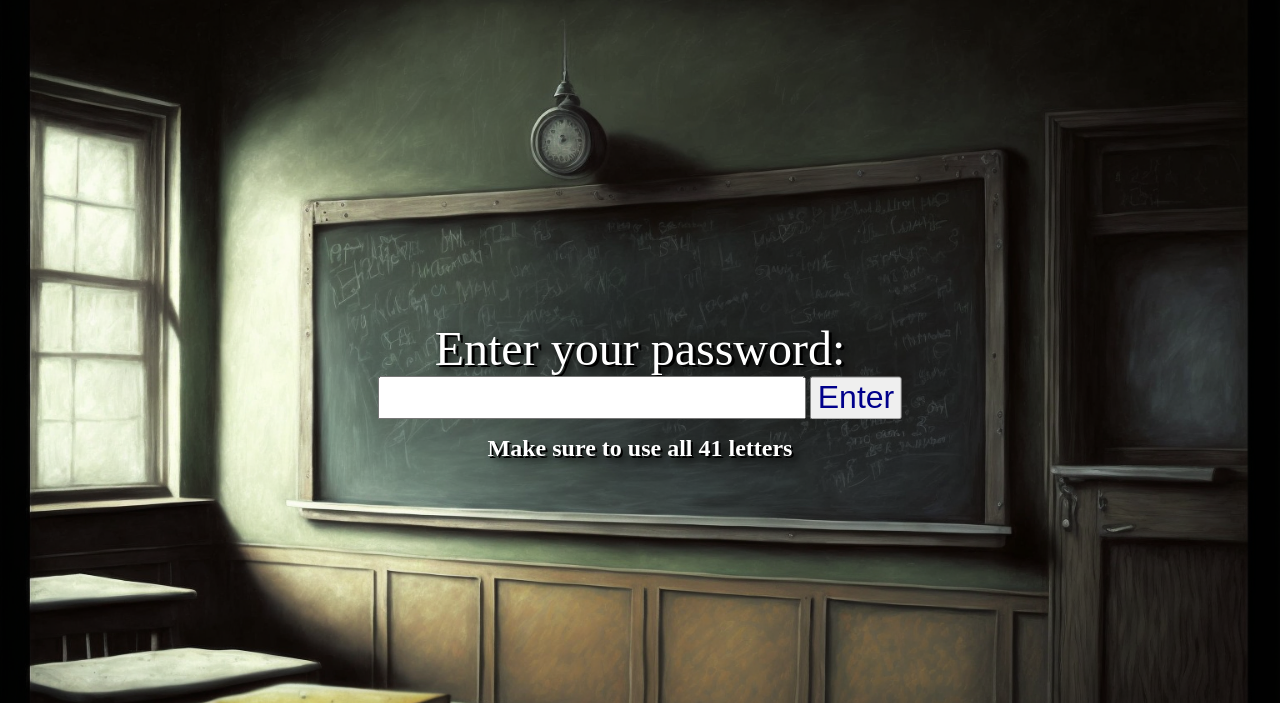
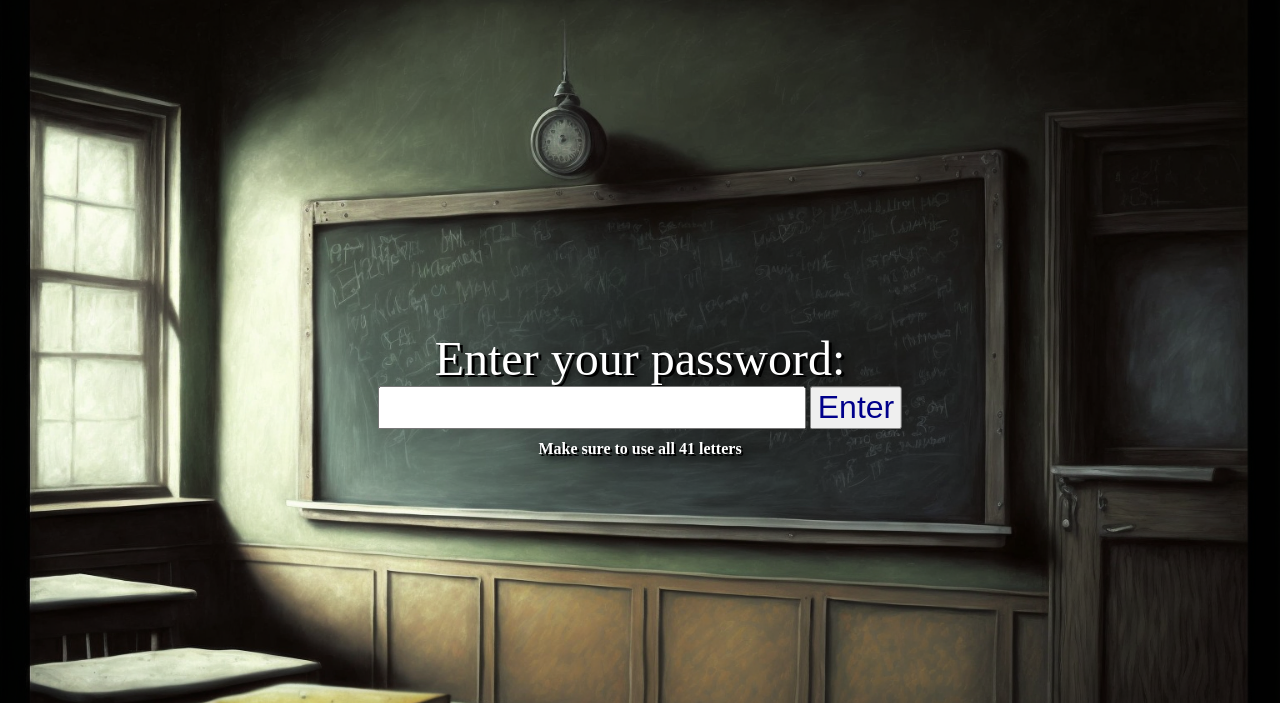
Before and after one commit to jasonwolves/escape-room, a PHP site: page / in a window 1280 px wide. Shown: the top 703 px of the page. Run offline with PHP 8.4, Linux system fonts and the light colour scheme.

Commit message:
Update index_style.css

```diff
--- a/index_style.css
+++ b/index_style.css
@@ -34,7 +34,7 @@ font-size: 2.50em;
 H1 {text-align: center;
  color:white;
     text-shadow: 2px 2px Black, 5px 5px 10px black;
-font-size: 1.50em;
+font-size: 1.00em;
     }
 
 label {
```
